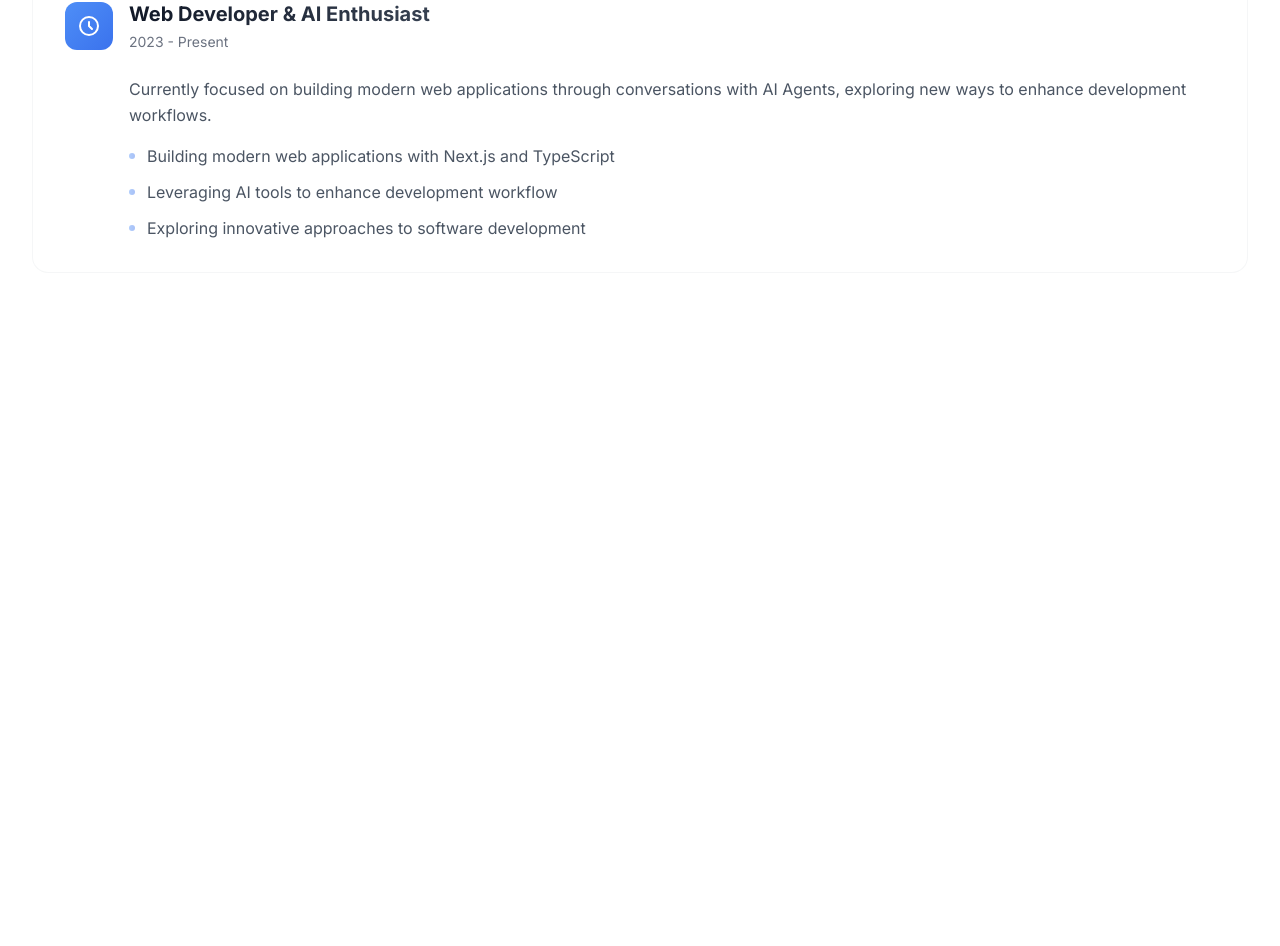
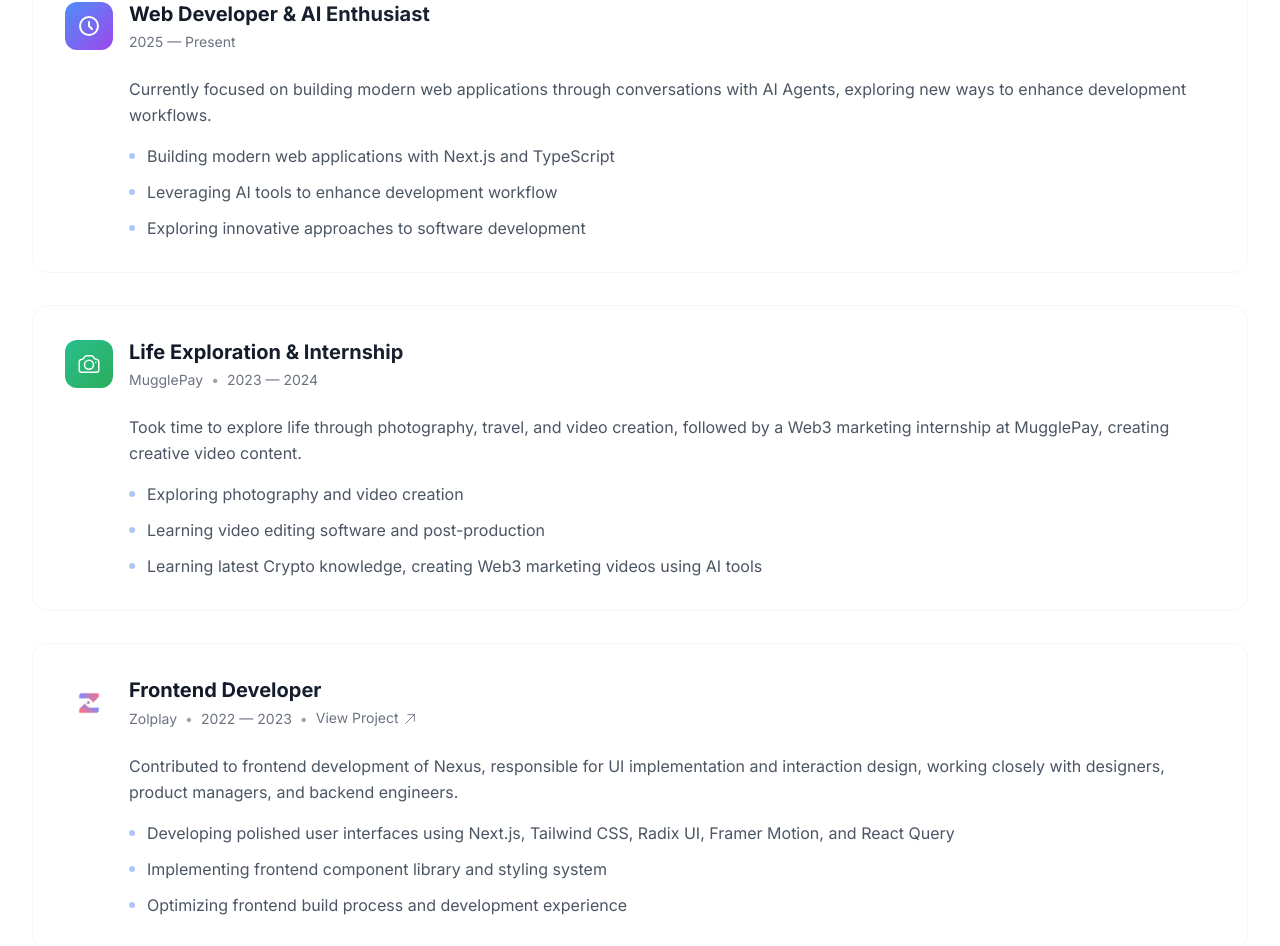
Before and after one commit to timleecoder42/betterhiretimlee.now, a Next.js app: page /en/about in a window 1280 px wide. Shown: the part 1851-2797 px from the top of the page. Before the commit the page ends 2316 px from the top, so only its background shows below. Built offline with nearby package versions, Linux system fonts and the light colour scheme.

Commit message:
feat: add content for experiences section

```diff
--- a/src/components/about/experience-section.tsx
+++ b/src/components/about/experience-section.tsx
@@ -1,6 +1,8 @@
 'use client';
 
+import { ArrowUpRightIcon, CameraIcon } from '@heroicons/react/24/outline';
 import { motion, useScroll, useTransform } from 'framer-motion';
+import Image from 'next/image';
 import { useTranslations } from 'next-intl';
 
 const container = {
@@ -28,9 +30,212 @@ const item = {
   },
 };
 
+interface ExperienceCardProps {
+  icon: React.ReactNode;
+  title: string;
+  period: string;
+  description: string;
+  details: string[];
+  gradient: string;
+  iconGradient?: string;
+  company?: {
+    name: string;
+    logo?: string;
+    link?: string;
+  };
+  projectLink?: string;
+}
+
+function ExperienceCard({
+  icon,
+  title,
+  period,
+  description,
+  details,
+  gradient,
+  iconGradient,
+  company,
+  projectLink,
+}: ExperienceCardProps) {
+  return (
+    <motion.div variants={item} whileHover={{ y: -2 }} className="relative group">
+      <div
+        className={`absolute inset-0 ${gradient} rounded-2xl opacity-0 group-hover:opacity-100 transition-all duration-300`}
+      />
+      <div className="relative bg-white/60 dark:bg-gray-800/60 backdrop-blur-sm rounded-2xl border border-gray-100/80 dark:border-gray-700/50 overflow-hidden">
+        <div className="relative p-6 sm:p-8">
+          <div className="flex items-center gap-4 mb-6">
+            <span
+              className={`flex items-center justify-center w-12 h-12 rounded-xl ${
+                company?.logo
+                  ? 'bg-white dark:bg-gray-700'
+                  : iconGradient || gradient.replace('10', '90')
+              } ${company?.logo ? '' : 'text-white'}`}
+            >
+              {company?.logo ? (
+                <motion.div
+                  initial={{ rotate: 0 }}
+                  whileHover={{ rotate: 90 }}
+                  transition={{ duration: 0.2 }}
+                  className="relative w-8 h-8"
+                >
+                  <Image src={company.logo} alt={company.name} fill className="object-contain" />
+                </motion.div>
+              ) : (
+                <motion.div
+                  initial={{ rotate: 0 }}
+                  whileHover={{ rotate: 90 }}
+                  transition={{ duration: 0.2 }}
+                  className="w-6 h-6"
+                >
+                  {icon}
+                </motion.div>
+              )}
+            </span>
+            <div className="flex-1">
+              <h3 className="text-xl font-bold bg-clip-text text-transparent bg-gradient-to-r from-gray-900 to-gray-700 dark:from-white dark:to-gray-200">
+                {title}
+              </h3>
+              <div className="flex items-center gap-2 mt-1">
+                {company && (
+                  <>
+                    {company.link ? (
+                      <a
+                        href={company.link}
+                        target="_blank"
+                        rel="noopener noreferrer"
+                        className="text-sm text-gray-500 hover:text-gray-700 dark:text-gray-400 dark:hover:text-gray-200 transition-colors"
+                      >
+                        {company.name}
+                      </a>
+                    ) : (
+                      <span className="text-sm text-gray-500 dark:text-gray-400">
+                        {company.name}
+                      </span>
+                    )}
+                    <span className="text-sm text-gray-400 dark:text-gray-500">•</span>
+                  </>
+                )}
+                <span className="text-sm text-gray-500 dark:text-gray-400">{period}</span>
+                {projectLink && (
+                  <>
+                    <span className="text-sm text-gray-400 dark:text-gray-500">•</span>
+                    <a
+                      href={projectLink}
+                      target="_blank"
+                      rel="noopener noreferrer"
+                      className="group/link inline-flex items-center gap-1 text-sm text-gray-500 hover:text-gray-700 dark:text-gray-400 dark:hover:text-gray-200 transition-colors"
+                    >
+                      <span className="border-b border-gray-500/0 group-hover/link:border-gray-500/100 dark:border-gray-400/0 dark:group-hover/link:border-gray-400/100 transition-colors">
+                        View Project
+                      </span>
+                      <ArrowUpRightIcon className="w-3.5 h-3.5 transition-transform group-hover/link:-translate-y-0.5 group-hover/link:translate-x-0.5" />
+                    </a>
+                  </>
+                )}
+              </div>
+            </div>
+          </div>
+          <div className="pl-16">
+            <p className="text-base text-gray-600 dark:text-gray-300 leading-relaxed">
+              {description}
+            </p>
+            <ul className="mt-4 space-y-3">
+              {details.map((detail, index) => (
+                <motion.li
+                  key={index}
+                  whileHover={{ x: 2 }}
+                  className="text-gray-600 dark:text-gray-300 flex items-center gap-3 group/item"
+                >
+                  <span className="w-1.5 h-1.5 rounded-full bg-gradient-to-r from-blue-500/80 to-blue-600/80 dark:from-blue-400/80 dark:to-blue-500/80 opacity-50 group-hover/item:opacity-100 transition-opacity" />
+                  <span className="text-base group-hover/item:text-blue-500 dark:group-hover/item:text-blue-400 transition-colors">
+                    {detail}
+                  </span>
+                </motion.li>
+              ))}
+            </ul>
+          </div>
+        </div>
+      </div>
+    </motion.div>
+  );
+}
+
 export function ExperienceSection() {
   const t = useTranslations('About');
   const { scrollYProgress } = useScroll();
+
+  const experiences = [
+    {
+      icon: (
+        <svg viewBox="0 0 24 24" fill="none" xmlns="http://www.w3.org/2000/svg" className="w-6 h-6">
+          <path
+            d="M12 8V12L15 15M21 12C21 16.9706 16.9706 21 12 21C7.02944 21 3 16.9706 3 12C3 7.02944 7.02944 3 12 3C16.9706 3 21 7.02944 21 12Z"
+            stroke="currentColor"
+            strokeWidth="2"
+            strokeLinecap="round"
+            strokeLinejoin="round"
+          />
+        </svg>
+      ),
+      title: t('currentRole'),
+      period: '2025 — Present',
+      description: t('currentRoleDescription'),
+      details: [
+        t('experienceDetails.buildingApps'),
+        t('experienceDetails.leveragingAI'),
+        t('experienceDetails.exploring'),
+      ],
+      gradient: 'bg-gradient-to-br from-blue-500/10 to-purple-600/10',
+      iconGradient: 'bg-gradient-to-br from-blue-500/90 to-purple-600/90',
+    },
+    {
+      icon: <CameraIcon className="w-6 h-6" />,
+      title: t('previousRole'),
+      period: '2023 — 2024',
+      description: t('previousRoleDescription'),
+      details: [
+        t('experienceDetails.previousRole.detail1'),
+        t('experienceDetails.previousRole.detail2'),
+        t('experienceDetails.previousRole.detail3'),
+      ],
+      gradient: 'bg-gradient-to-br from-emerald-500/10 to-green-600/10',
+      iconGradient: 'bg-gradient-to-br from-emerald-500/90 to-green-600/90',
+      company: {
+        name: 'MugglePay',
+        link: 'https://x.com/paymuggle',
+      },
+    },
+    {
+      icon: (
+        <svg viewBox="0 0 24 24" fill="none" xmlns="http://www.w3.org/2000/svg" className="w-6 h-6">
+          <path
+            d="M12 6.042A8.967 8.967 0 006 3.75c-1.052 0-2.062.18-3 .512v14.25A8.987 8.987 0 016 18c2.305 0 4.408.867 6 2.292m0-14.25a8.966 8.966 0 016-2.292c1.052 0 2.062.18 3 .512v14.25A8.987 8.987 0 0018 18a8.967 8.967 0 00-6 2.292m0-14.25v14.25"
+            stroke="currentColor"
+            strokeWidth="2"
+            strokeLinecap="round"
+            strokeLinejoin="round"
+          />
+        </svg>
+      ),
+      title: t('earlyRole'),
+      period: '2022 — 2023',
+      description: t('earlyRoleDescription'),
+      details: [
+        t('experienceDetails.earlyRole.detail1'),
+        t('experienceDetails.earlyRole.detail2'),
+        t('experienceDetails.earlyRole.detail3'),
+      ],
+      gradient: 'bg-gradient-to-br from-orange-500/10 to-red-600/10',
+      iconGradient: 'bg-gradient-to-br from-orange-500/90 to-red-600/90',
+      company: {
+        name: 'Zolplay',
+        link: 'https://zolplay.com/',
+        logo: '/zolplay.png',
+      },
+      projectLink: 'https://zolplay.com/portfolios/nexus',
+    },
+  ];
 
   return (
     <section className="pt-16 sm:pt-24 lg:pt-32 relative overflow-hidden">
@@ -85,80 +290,9 @@ export function ExperienceSection() {
             viewport={{ once: true }}
             className="grid grid-cols-1 gap-6 sm:gap-8"
           >
-            <motion.div variants={item} whileHover={{ y: -2 }} className="relative group">
-              <div className="absolute inset-0 bg-gradient-to-br from-blue-500/10 to-purple-600/10 rounded-2xl opacity-0 group-hover:opacity-100 transition-all duration-300" />
-              <div className="relative bg-white/60 dark:bg-gray-800/60 backdrop-blur-sm rounded-2xl border border-gray-100/80 dark:border-gray-700/50 overflow-hidden">
-                <div className="relative p-6 sm:p-8">
-                  <div className="flex items-center gap-4 mb-6">
-                    <span className="flex items-center justify-center w-12 h-12 rounded-xl bg-gradient-to-br from-blue-500/90 to-blue-600/90 dark:from-blue-400/90 dark:to-blue-500/90 text-white">
-                      <motion.div
-                        initial={{ rotate: 0 }}
-                        whileHover={{ rotate: 90 }}
-                        transition={{ duration: 0.2 }}
-                        className="w-6 h-6"
-                      >
-                        <svg
-                          viewBox="0 0 24 24"
-                          fill="none"
-                          xmlns="http://www.w3.org/2000/svg"
-                          className="w-6 h-6"
-                        >
-                          <path
-                            d="M12 8V12L15 15M21 12C21 16.9706 16.9706 21 12 21C7.02944 21 3 16.9706 3 12C3 7.02944 7.02944 3 12 3C16.9706 3 21 7.02944 21 12Z"
-                            stroke="currentColor"
-                            strokeWidth="2"
-                            strokeLinecap="round"
-                            strokeLinejoin="round"
-                          />
-                        </svg>
-                      </motion.div>
-                    </span>
-                    <div>
-                      <h3 className="text-xl font-bold bg-clip-text text-transparent bg-gradient-to-r from-gray-900 to-gray-700 dark:from-white dark:to-gray-200">
-                        {t('currentRole')}
-                      </h3>
-                      <p className="text-sm text-gray-500 dark:text-gray-400 mt-1">
-                        2023 - Present
-                      </p>
-                    </div>
-                  </div>
-                  <div className="pl-16">
-                    <p className="text-base text-gray-600 dark:text-gray-300 leading-relaxed">
-                      {t('currentRoleDescription')}
-                    </p>
-                    <ul className="mt-4 space-y-3">
-                      <motion.li
-                        whileHover={{ x: 2 }}
-                        className="text-gray-600 dark:text-gray-300 flex items-center gap-3 group/item"
-                      >
-                        <span className="w-1.5 h-1.5 rounded-full bg-gradient-to-r from-blue-500/80 to-blue-600/80 dark:from-blue-400/80 dark:to-blue-500/80 opacity-50 group-hover/item:opacity-100 transition-opacity" />
-                        <span className="text-base group-hover/item:text-blue-500 dark:group-hover/item:text-blue-400 transition-colors">
-                          {t('experienceDetails.buildingApps')}
-                        </span>
-                      </motion.li>
-                      <motion.li
-                        whileHover={{ x: 2 }}
-                        className="text-gray-600 dark:text-gray-300 flex items-center gap-3 group/item"
-                      >
-                        <span className="w-1.5 h-1.5 rounded-full bg-gradient-to-r from-blue-500/80 to-blue-600/80 dark:from-blue-400/80 dark:to-blue-500/80 opacity-50 group-hover/item:opacity-100 transition-opacity" />
-                        <span className="text-base group-hover/item:text-blue-500 dark:group-hover/item:text-blue-400 transition-colors">
-                          {t('experienceDetails.leveragingAI')}
-                        </span>
-                      </motion.li>
-                      <motion.li
-                        whileHover={{ x: 2 }}
-                        className="text-gray-600 dark:text-gray-300 flex items-center gap-3 group/item"
-                      >
-                        <span className="w-1.5 h-1.5 rounded-full bg-gradient-to-r from-blue-500/80 to-blue-600/80 dark:from-blue-400/80 dark:to-blue-500/80 opacity-50 group-hover/item:opacity-100 transition-opacity" />
-                        <span className="text-base group-hover/item:text-blue-500 dark:group-hover/item:text-blue-400 transition-colors">
-                          {t('experienceDetails.exploring')}
-                        </span>
-                      </motion.li>
-                    </ul>
-                  </div>
-                </div>
-              </div>
-            </motion.div>
+            {experiences.map((experience, index) => (
+              <ExperienceCard key={index} {...experience} />
+            ))}
           </motion.div>
         </motion.div>
       </motion.div>
--- a/src/components/about/skills-section.tsx
+++ b/src/components/about/skills-section.tsx
@@ -13,28 +13,28 @@ const skills = [
   {
     category: 'skillCategories.frontend',
     icon: <CodeBracketIcon className="w-6 h-6" />,
-    gradient: 'from-pink-500/40 to-rose-600/40 dark:from-pink-400/90 dark:to-rose-500/90',
+    gradient: 'from-pink-500/10 to-rose-600/10 dark:from-pink-400/10 dark:to-rose-500/10',
     iconGradient: 'from-pink-500 to-rose-600 dark:from-pink-400 dark:to-rose-500',
     items: ['React', 'Next.js', 'TypeScript', 'Tailwind CSS', 'Framer Motion'],
   },
   {
     category: 'skillCategories.aiTools',
     icon: <CpuChipIcon className="w-6 h-6" />,
-    gradient: 'from-purple-500/40 to-indigo-600/40 dark:from-purple-400/90 dark:to-indigo-500/90',
+    gradient: 'from-purple-500/10 to-indigo-600/10 dark:from-purple-400/10 dark:to-indigo-500/10',
     iconGradient: 'from-purple-500 to-indigo-600 dark:from-purple-400 dark:to-indigo-500',
     items: ['Cursor', 'Copilot/v0.dev/bolt.new', 'Devin', 'ChatGPT', 'DeepSeek'],
   },
   {
     category: 'skillCategories.web3',
     icon: <CubeTransparentIcon className="w-6 h-6" />,
-    gradient: 'from-emerald-500/40 to-teal-600/40 dark:from-emerald-400/90 dark:to-teal-500/90',
+    gradient: 'from-emerald-500/10 to-teal-600/10 dark:from-emerald-400/10 dark:to-teal-500/10',
     iconGradient: 'from-emerald-500 to-teal-600 dark:from-emerald-400 dark:to-teal-500',
     items: ['Smart Contract Basic', 'Wallets', 'Base', 'Solana', 'Learning...'],
   },
   {
     category: 'skillCategories.other',
     icon: <Cog6ToothIcon className="w-6 h-6" />,
-    gradient: 'from-amber-500/40 to-orange-600/40 dark:from-amber-400/90 dark:to-orange-500/90',
+    gradient: 'from-amber-500/10 to-orange-600/10 dark:from-amber-400/10 dark:to-orange-500/10',
     iconGradient: 'from-amber-500 to-orange-600 dark:from-amber-400 dark:to-orange-500',
     items: [
       'Git, Linux, Raspberry Pi',
--- a/src/messages/en.json
+++ b/src/messages/en.json
@@ -40,10 +40,24 @@
     "experienceDescription": "My journey in web development and AI",
     "currentRole": "Web Developer & AI Enthusiast",
     "currentRoleDescription": "Currently focused on building modern web applications through conversations with AI Agents, exploring new ways to enhance development workflows.",
+    "previousRole": "Life Exploration & Internship",
+    "previousRoleDescription": "Took time to explore life through photography, travel, and video creation, followed by a Web3 marketing internship at MugglePay, creating creative video content.",
+    "earlyRole": "Frontend Developer",
+    "earlyRoleDescription": "Contributed to frontend development of Nexus, responsible for UI implementation and interaction design, working closely with designers, product managers, and backend engineers.",
     "experienceDetails": {
       "buildingApps": "Building modern web applications with Next.js and TypeScript",
       "leveragingAI": "Leveraging AI tools to enhance development workflow",
-      "exploring": "Exploring innovative approaches to software development"
+      "exploring": "Exploring innovative approaches to software development",
+      "previousRole": {
+        "detail1": "Exploring photography and video creation",
+        "detail2": "Learning video editing software and post-production",
+        "detail3": "Learning latest Crypto knowledge, creating Web3 marketing videos using AI tools"
+      },
+      "earlyRole": {
+        "detail1": "Developing polished user interfaces using Next.js, Tailwind CSS, Radix UI, Framer Motion, and React Query",
+        "detail2": "Implementing frontend component library and styling system",
+        "detail3": "Optimizing frontend build process and development experience"
+      }
     }
   },
   "Blog": {
--- a/src/messages/ja.json
+++ b/src/messages/ja.json
@@ -42,10 +42,24 @@
     "experienceDescription": "Web開発とAIの分野での私の歩み",
     "currentRole": "Web開発者 & AIマニア",
     "currentRoleDescription": "AI Agentsとの対話を通じてモダンなWeb開発を行い、新しい開発手法を探求しています。",
+    "previousRole": "人生の探求とインターンシップ",
+    "previousRoleDescription": "写真撮影、旅行、動画制作を通じて人生を探求し、その後MugglePayでWeb3マーケティングインターンとしてクリエイティブな動画コンテンツの制作に携わりました。",
+    "earlyRole": "フロントエンド開発者",
+    "earlyRoleDescription": "Nexusのフロントエンド開発に参加し、UIの実装とインタラクション設計を担当。デザイナー、プロダクトマネージャー、バックエンドエンジニアと密接に協力しました。",
     "experienceDetails": {
       "buildingApps": "Next.jsとTypeScriptを使用したモダンなWeb開発",
       "leveragingAI": "AIツールを活用した開発効率の向上",
-      "exploring": "革新的な開発アプローチの探求"
+      "exploring": "革新的な開発アプローチの探求",
+      "previousRole": {
+        "detail1": "写真撮影と動画制作の探求",
+        "detail2": "動画編集ソフトとポストプロダクションの習得",
+        "detail3": "最新のCrypto知識を学び、AIツールを活用してWeb3マーケティング動画を制作"
+      },
+      "earlyRole": {
+        "detail1": "Next.js、Tailwind CSS、Radix UI、Framer Motion、React Queryを使用した洗練されたUIの開発",
+        "detail2": "フロントエンドコンポーネントライブラリとスタイルシステムの実装",
+        "detail3": "フロントエンドのビルドプロセスと開発体験の最適化"
+      }
     }
   },
   "Blog": {
--- a/src/messages/zh.json
+++ b/src/messages/zh.json
@@ -41,11 +41,25 @@
     "experience": "经历",
     "experienceDescription": "我在 Web 开发和 AI 领域的历程",
     "currentRole": "Web 开发者 & AI 狂热者",
-    "currentRoleDescription": "目前专注于通过与 AI Agents 对话构建现代 Web 应用，探索创新的开发方式。",
+    "currentRoleDescription": "目前专注于通过与 AI Agents 对话构建现代 Web 应用，探索创新的开发方式，以及自己在未来 AGI 时代的新身份。",
+    "previousRole": "人生探索与实习",
+    "previousRoleDescription": "进行了一段人生探索，摄影、旅行和视频创作，后期在 MugglePay 担任 Web3 营销实习生，负责创意视频内容制作。",
+    "earlyRole": "前端开发工程师",
+    "earlyRoleDescription": "参与 Nexus 的前端开发，负责用户界面实现和交互设计，与设计师、产品经理、后端工程师紧密合作，确保用户体验和开发体验。",
     "experienceDetails": {
       "buildingApps": "使用 Next.js 和 TypeScript 构建现代 Web 应用",
       "leveragingAI": "利用 AI 工具提升开发效率",
-      "exploring": "探索创新的软件开发方法"
+      "exploring": "探索创新的软件开发方法",
+      "previousRole": {
+        "detail1": "探索摄影和视频创作",
+        "detail2": "学习剪辑软件和视频后期制作",
+        "detail3": "学习 Crypto 最新知识，使用 AI 工具创作 Web3 营销视频内容"
+      },
+      "earlyRole": {
+        "detail1": "使用 Next.js, Tailwind CSS, Radix UI, Framer Motion, React Query 开发极致用户界面",
+        "detail2": "实现前端组件库和样式系统",
+        "detail3": "优化前端构建流程和开发体验"
+      }
     }
   },
   "Blog": {
```
Also changed, not shown: content/blog/hello-world/en.mdx (+19 -3 lines), content/blog/hello-world/ja.mdx (+27 -11 lines), content/blog/hello-world/zh.mdx (+21 -5 lines), src/components/blog/blog-post.tsx (+17 -6 lines), public/zolplay.png (added).
